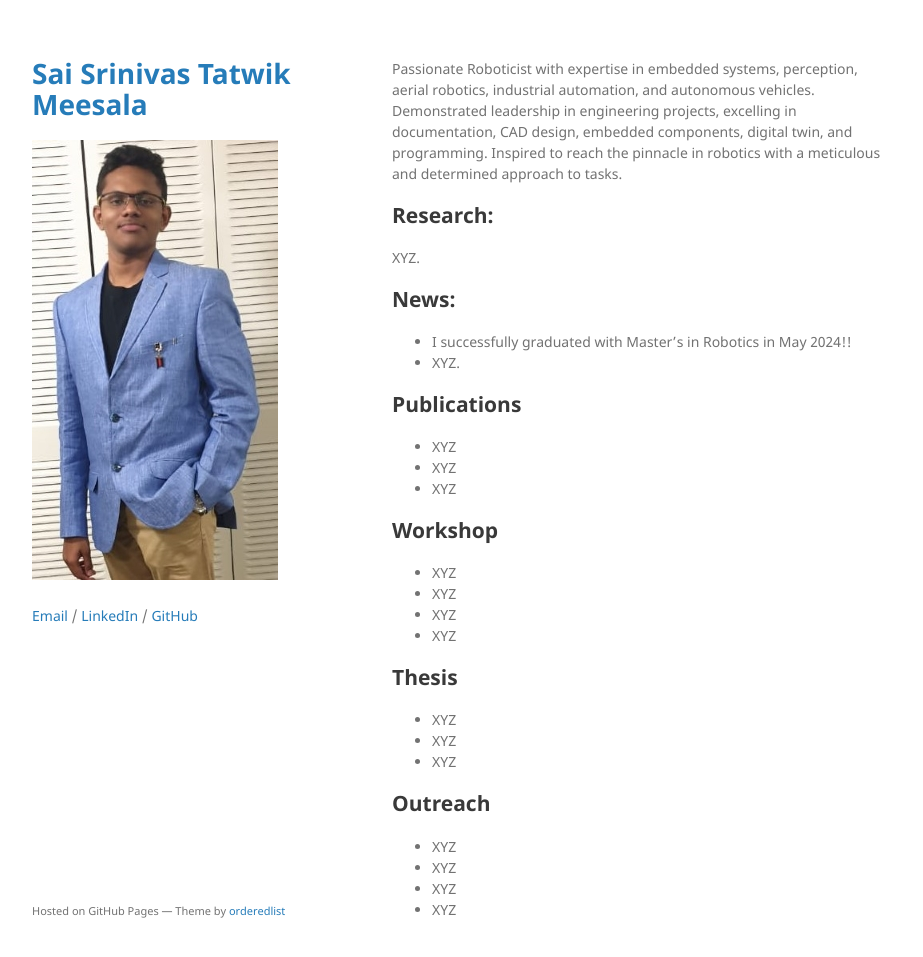
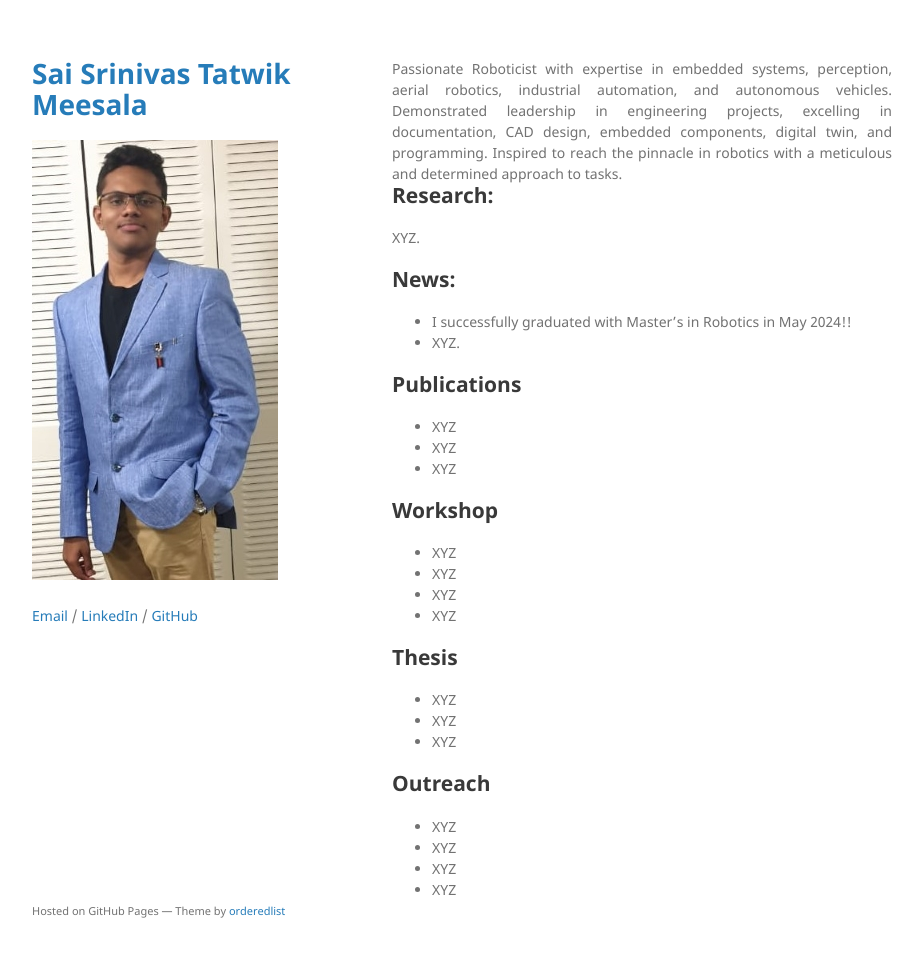
Before and after one commit to Tatwik19/Tatwik19.github.io, a Jekyll site: the page built from index.md, in a window 1280 px wide and 990 px high. Shown: the top 957 px of the window, without its empty margins (178-1101 px from the left). Built offline with Jekyll 4.4.1, drawn with Linux system fonts in a browser that asks for light colours; the repository's description, which GitHub fills in, is left out.

Commit message:
Update index.md

```diff
--- a/index.md
+++ b/index.md
@@ -2,7 +2,7 @@
 layout: default
 ---
 
-Passionate Roboticist with expertise in embedded systems, perception, aerial robotics, industrial automation,  and autonomous vehicles. Demonstrated leadership in engineering projects, excelling in documentation, CAD design, embedded components, digital twin, and programming. Inspired to reach the pinnacle in robotics with a meticulous and determined approach to tasks.
+<div style="text-align: justify">Passionate Roboticist with expertise in embedded systems, perception, aerial robotics, industrial automation,  and autonomous vehicles. Demonstrated leadership in engineering projects, excelling in documentation, CAD design, embedded components, digital twin, and programming. Inspired to reach the pinnacle in robotics with a meticulous and determined approach to tasks.</div>
 
 ## Research:
 XYZ.
```
